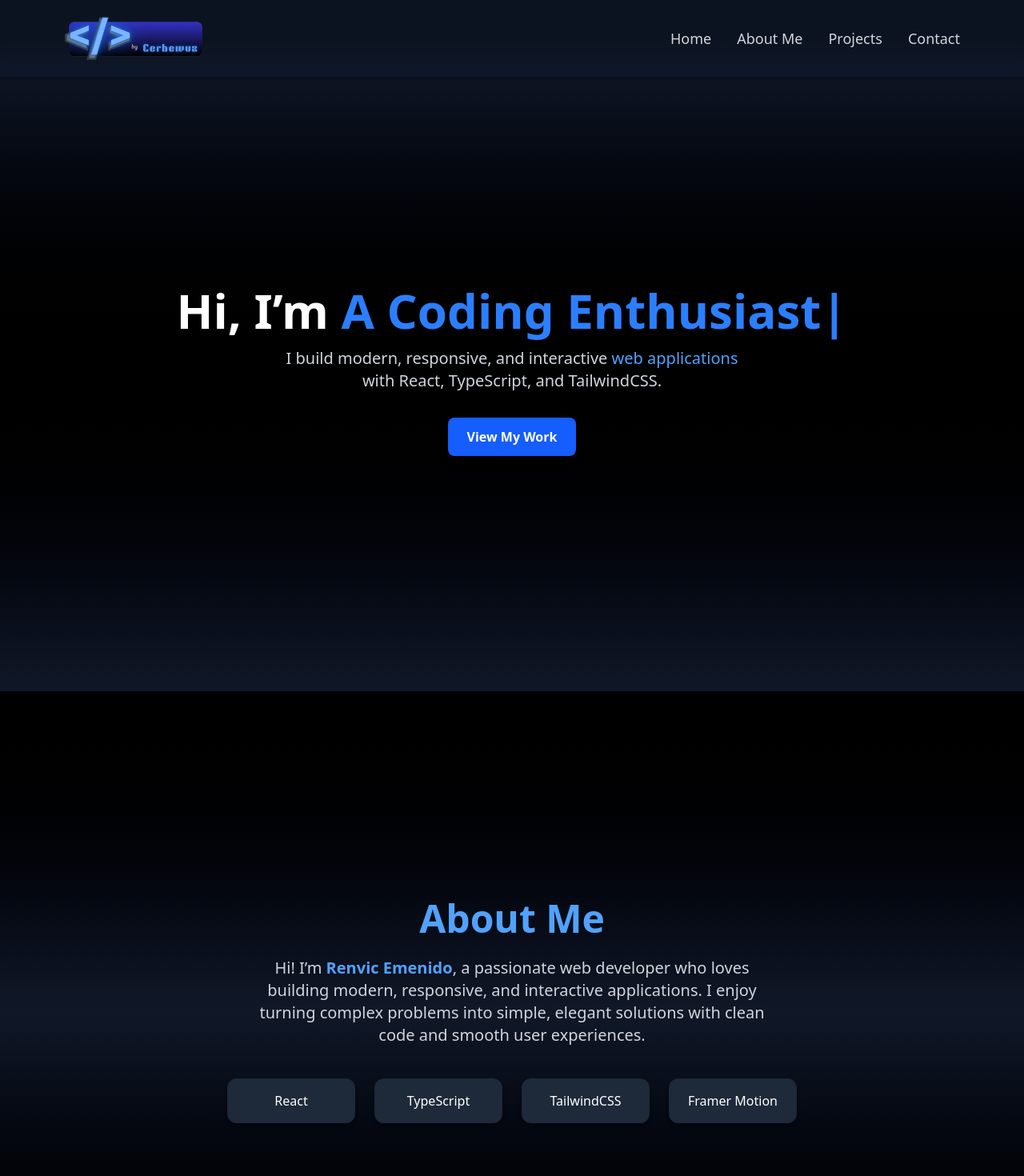
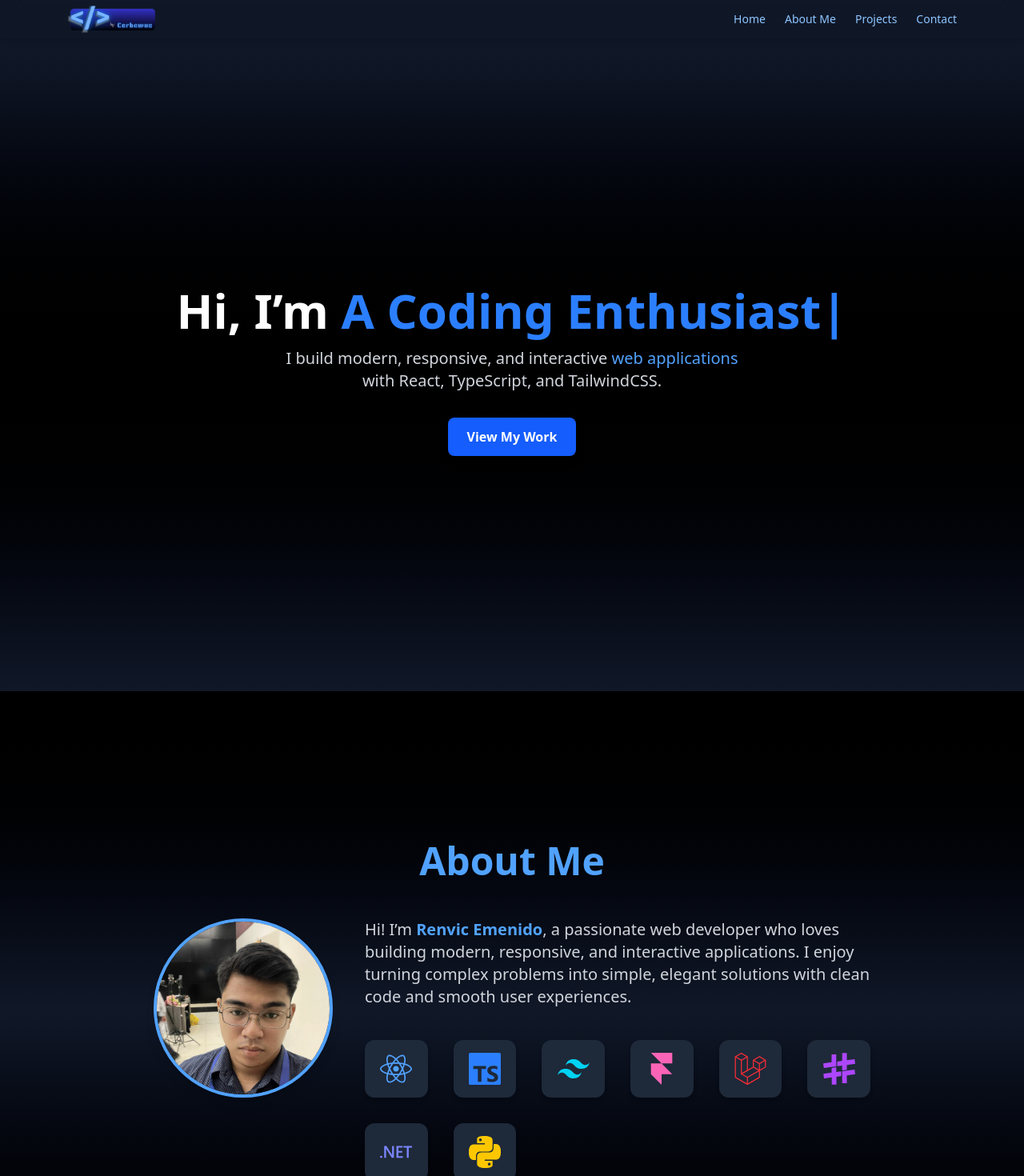
Before and after one commit to cerbewuz/Myportfolio-using-typescript-tailwind, a React (Vite) app: page / in a window 1280 px wide. Shown: the top 1470 px of the page at 80% size. Built offline with nearby package versions, Linux system fonts and the light colour scheme.

Commit message:
Refactor code structure for improved readability and maintainability

```diff
--- a/package.json
+++ b/package.json
@@ -18,6 +18,7 @@
     "postcss": "^8.5.6",
     "react": "^19.1.1",
     "react-dom": "^19.1.1",
+    "react-icons": "^5.5.0",
     "react-router-dom": "^7.8.1",
     "tailwind-merge": "^3.3.1",
     "tailwindcss": "^4.1.12"
--- a/src/App.tsx
+++ b/src/App.tsx
@@ -6,7 +6,7 @@ import Contact from "./Components/Contact"
 
 export default function App() {
   return (
-    <div className="bg-black text-white">
+    <div className="bg-gradient-to-b from-gray-900 to-black text-white">
       <Navbar />
       <main className="pt-16 scroll-smooth">
         <Hero id="home" />
--- a/src/Components/About.tsx
+++ b/src/Components/About.tsx
@@ -1,4 +1,6 @@
 import { motion } from "framer-motion"
+import { FaReact } from "react-icons/fa"
+import { SiTypescript, SiTailwindcss, SiFramer, SiLaravel, SiSharp, SiDotnet, SiPython } from "react-icons/si"
 
 type AboutProps = {
   id?: string
@@ -16,45 +18,76 @@ export default function About({ id = "about" }: AboutProps) {
         whileInView={{ opacity: 1, y: 0 }}
         transition={{ duration: 0.8 }}
         viewport={{ once: true }}
-        className="text-4xl md:text-5xl font-bold mb-6 text-blue-400"
+        className="text-4xl md:text-5xl font-bold mb-12 text-blue-400"
       >
         About Me
       </motion.h2>
 
+      {/* Layout: Image + Bio */}
+      <div className="flex flex-col md:flex-row items-center md:items-start gap-10 max-w-4xl">
+        {/* Profile Image */}
+        <motion.div
+          initial={{ opacity: 0, x: -30 }}
+          whileInView={{ opacity: 1, x: 0 }}
+          transition={{ duration: 0.8 }}
+          viewport={{ once: true }}
+          className="flex-shrink-0"
+        >
+          <div className="w-40 h-40 md:w-56 md:h-56 rounded-full overflow-hidden border-4 border-blue-400 shadow-lg">
+            <img
+              src="/profile-photo.jpg"
+              alt="Renvic Emenido"
+              className="w-full h-full object-cover"
+            />
+          </div>
+        </motion.div>
+
+        {/* Bio + Skills */}
+        <div className="flex flex-col items-center md:items-start text-center md:text-left">
           {/* Bio */}
           <motion.p
             initial={{ opacity: 0 }}
             whileInView={{ opacity: 1 }}
             transition={{ duration: 0.8, delay: 0.3 }}
             viewport={{ once: true }}
-        className="text-lg md:text-xl text-gray-300 max-w-2xl text-center mb-10"
+            className="text-lg md:text-xl text-gray-300 max-w-2xl mb-10"
           >
-        Hi! I’m <span className="text-blue-400 font-semibold">Renvic Emenido</span>,
+            Hi! I’m{" "}
+            <span className="text-blue-400 font-semibold">Renvic Emenido</span>,
             a passionate web developer who loves building modern, responsive, and
             interactive applications. I enjoy turning complex problems into simple,
             elegant solutions with clean code and smooth user experiences.
           </motion.p>
 
-      {/* Skills */}
+          {/* Skills (Icons Only) */}
           <motion.div
             initial={{ opacity: 0, y: 30 }}
             whileInView={{ opacity: 1, y: 0 }}
             transition={{ duration: 0.8, delay: 0.6 }}
             viewport={{ once: true }}
-        className="grid grid-cols-2 md:grid-cols-4 gap-6 text-center"
+            className="grid grid-cols-2 md:grid-cols-6 gap-8 text-center"
           >
-        {["React", "TypeScript", "TailwindCSS", "Framer Motion"].map(
-          (skill, i) => (
+            {[
+              { icon: <FaReact size={40} className="text-blue-400" />, name: "React" },
+              { icon: <SiTypescript size={40} className="text-blue-500" />, name: "TypeScript" },
+              { icon: <SiTailwindcss size={40} className="text-cyan-400" />, name: "TailwindCSS" },
+              { icon: <SiFramer size={40} className="text-pink-400" />, name: "Framer Motion" },
+              { icon: <SiLaravel size={40} className="text-red-500" />, name: "Laravel" },
+              { icon: <SiSharp size={40} className="text-purple-500" />, name: "C#" },
+              { icon: <SiDotnet size={40} className="text-indigo-400" />, name: ".NET" },
+              { icon: <SiPython size={40} className="text-yellow-400" />, name: "Python" },
+            ].map((skill, i) => (
               <motion.div
                 key={i}
-              whileHover={{ scale: 1.1 }}
-              className="px-6 py-4 bg-gray-800 rounded-xl shadow-md hover:shadow-blue-500/30 transition"
+                whileHover={{ scale: 1.15 }}
+                className="flex flex-col items-center justify-center px-6 py-4 bg-gray-800 rounded-xl shadow-md hover:shadow-blue-500/30 transition"
               >
-              {skill}
+                {skill.icon}
               </motion.div>
-          )
-        )}
+            ))}
           </motion.div>
+        </div>
+      </div>
     </section>
   )
 }
--- a/src/Components/Hero.tsx
+++ b/src/Components/Hero.tsx
@@ -16,28 +16,33 @@ export default function Hero({ id = "home" }: HeroProps) {
 
     const currentWord = words[index]
     if (!isDeleting && displayedText.length < currentWord.length) {
-      // typing
       timeout = setTimeout(
         () => setDisplayedText(currentWord.slice(0, displayedText.length + 1)),
         100
       )
     } else if (isDeleting && displayedText.length > 0) {
-      // deleting
       timeout = setTimeout(
         () => setDisplayedText(currentWord.slice(0, displayedText.length - 1)),
         60
-      );
+      )
     } else if (!isDeleting && displayedText.length === currentWord.length) {
-      // pause before deleting
       timeout = setTimeout(() => setIsDeleting(true), 1500)
     } else if (isDeleting && displayedText.length === 0) {
-      // move to next word
       setIsDeleting(false)
       setIndex((prev) => (prev + 1) % words.length)
     }
 
     return () => clearTimeout(timeout)
   }, [displayedText, isDeleting, index, words])
+
+  // 🔹 Smooth scroll handler
+  const scrollToProjects = (e: React.MouseEvent<HTMLAnchorElement>) => {
+    e.preventDefault()
+    const target = document.getElementById("projects")
+    if (target) {
+      target.scrollIntoView({ behavior: "smooth" })
+    }
+  }
 
   return (
     <section
@@ -83,7 +88,8 @@ export default function Hero({ id = "home" }: HeroProps) {
 
       {/* Call-to-Action Button */}
       <motion.a
-        href="#projects"
+        href="projects"
+        onClick={scrollToProjects} // 🔹 use smooth scroll
         initial={{ opacity: 0, scale: 0.8 }}
         animate={{ opacity: 1, scale: 1 }}
         transition={{ duration: 0.6, delay: 0.6 }}
--- a/src/Components/Navbar.tsx
+++ b/src/Components/Navbar.tsx
@@ -7,7 +7,7 @@ const navItems = [
   { label: "About Me", href: "about" },
   { label: "Projects", href: "projects" },
   { label: "Contact", href: "contact" },
-];
+]
 
 export default function Navbar() {
   const [isOpen, setIsOpen] = useState(false)
@@ -16,7 +16,7 @@ export default function Navbar() {
     e: React.MouseEvent<HTMLAnchorElement>,
     href: string
   ) => {
-    e.preventDefault() // stop URL change
+    e.preventDefault()
     const target = document.getElementById(href)
     if (target) {
       target.scrollIntoView({ behavior: "smooth" })
@@ -25,20 +25,27 @@ export default function Navbar() {
   }
 
   return (
+    <div className="group fixed top-0 left-0 right-0 z-50">
+      {/* Navbar container */}
       <motion.nav
         initial={{ y: -80, opacity: 0 }}
         animate={{ y: 0, opacity: 1 }}
         transition={{ duration: 0.8 }}
-      className="fixed top-0 left-0 w-full bg-gray-900/80 backdrop-blur-md shadow-md z-50"
+        className="
+          bg-gray-900/80 backdrop-blur-md shadow-md
+          transition-all duration-500
+          opacity-0 group-hover:opacity-100
+          py-1 group-hover:py-3
+        "
       >
-      <div className="max-w-6xl mx-auto flex items-center justify-between px-4 py-2">
+        <div className="max-w-6xl mx-auto flex items-center justify-between px-5 h-full">
           {/* Logo */}
           <a
             href="home"
             onClick={(e) => handleClick(e, "home")}
             className="flex items-center"
           >
-          <div className="h-16 w-36 md:h-20 md:w-44 flex items-center justify-center">
+            <div className="h-8 w-24 md:h-10 md:w-28 flex items-center justify-center transition-all group-hover:h-12 group-hover:w-32">
               <img
                 src="/portfolio-icon-header.png"
                 alt="Portfolio Logo"
@@ -48,15 +55,15 @@ export default function Navbar() {
           </a>
 
           {/* Desktop Nav */}
-        <ul className="hidden md:flex gap-8 text-gray-300 text-lg font-medium">
+            <ul className="hidden md:flex gap-6 text-blue-300 text-sm font-medium transition-all group-hover:gap-8 group-hover:text-base">
             {navItems.map((item, i) => (
           <motion.li
               key={i}
-              whileHover={{ scale: 1.1, color: "#fff" }}
+              whileHover={{ scale: 1.1 }}
               className="cursor-pointer hover:text-white transition-colors"
             >
           <a
-                href={item.href} // keeps semantic href
+              href={item.href}
               onClick={(e) => handleClick(e, item.href)}
               className="block"
             >
@@ -71,7 +78,7 @@ export default function Navbar() {
             className="md:hidden text-gray-300 hover:text-white transition relative z-[60]"
             onClick={() => setIsOpen(!isOpen)}
           >
-          {isOpen ? <X size={28} /> : <Menu size={28} />}
+            {isOpen ? <X size={24} /> : <Menu size={24} />}
           </button>
         </div>
 
@@ -89,11 +96,11 @@ export default function Navbar() {
                 {navItems.map((item, i) => (
                   <motion.li
                     key={i}
-                  whileHover={{ scale: 1.05, color: "#fff" }}
+                    whileHover={{ scale: 1.05, color: "#0c58cbff" }}
                     className="cursor-pointer hover:text-white transition-colors"
                   >
                     <a
-                    href={item.href} // keeps href visible
+                      href={item.href}
                       onClick={(e) => handleClick(e, item.href)}
                       className="block w-full py-2"
                     >
@@ -106,5 +113,6 @@ export default function Navbar() {
           )}
         </AnimatePresence>
       </motion.nav>
+    </div>
   )
 }
--- a/src/Components/Projects.tsx
+++ b/src/Components/Projects.tsx
@@ -50,7 +50,7 @@ export default function Projects({ id = "projects" }: ProjectsProps) {
         Projects
       </motion.h2>
       <h3 className="text-lg md:text-xl text-gray-300 max-w-2xl text-center mb-10">
-        Here are some of the my projects built with modern web technologies.
+        Here are some of my projects built with modern web and desktop technologies.
       </h3>
       {/* Project Cards */}
       <div className="grid gap-8 sm:grid-cols-2 md:grid-cols-3 max-w-6xl w-full">
```
Also changed, not shown: public/profile-photo.jpg (added), 1 other file (tests, documents, lock files or other folders). Lines whose indentation alone changed are shown as unchanged.
